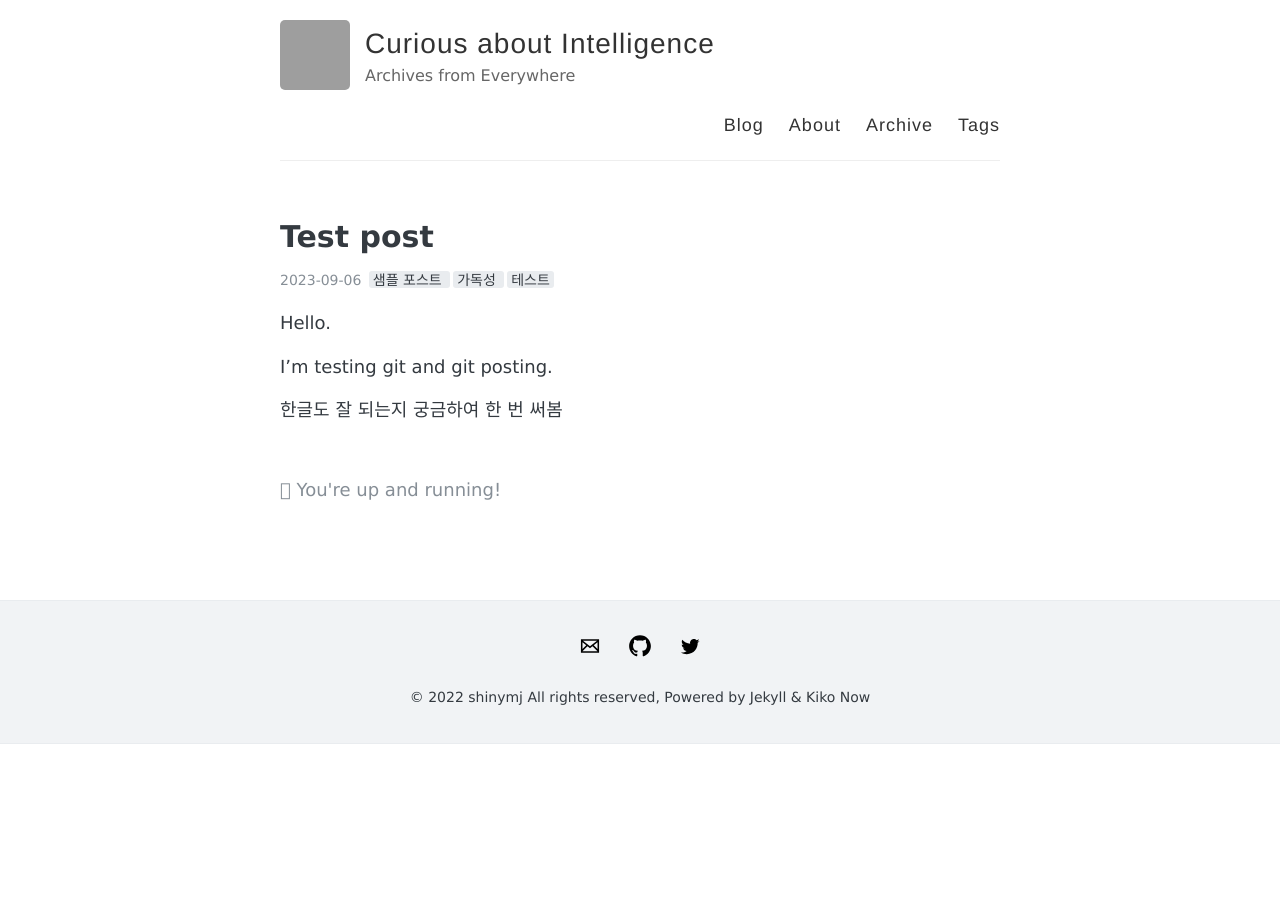
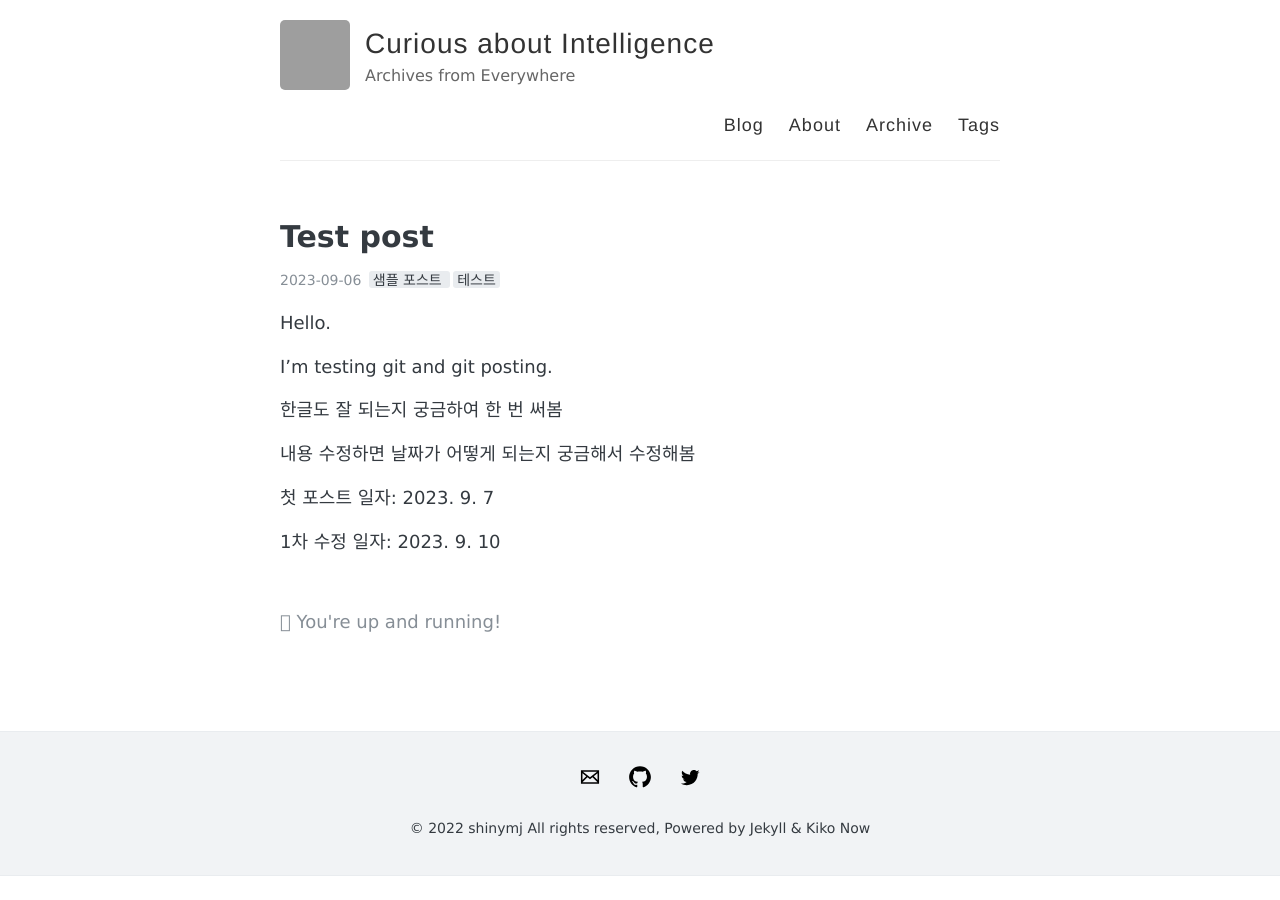
Before and after one commit to shinymj/shinymj.github.io, a Jekyll site: the page built from _posts/2023-09-06-My-first-posting.md, in a window 1280 px wide. Built offline with Jekyll 4.4.1, drawn with Linux system fonts in a browser that asks for light colours; grey boxes are pictures that could not be loaded.

Commit message:
Update 2023-09-06-My-first-posting.md

```diff
--- a/_posts/2023-09-06-My-first-posting.md
+++ b/_posts/2023-09-06-My-first-posting.md
@@ -1,7 +1,7 @@
 ---
 layout: post
 title: "Test post"
-tags: [샘플 포스트, 가독성, 테스트]
+tags: [샘플 포스트, 테스트]
 comments: true
 ---
 
@@ -10,3 +10,9 @@ Hello.
 I'm testing git and git posting.
 
 한글도 잘 되는지 궁금하여 한 번 써봄
+
+내용 수정하면 날짜가 어떻게 되는지 궁금해서 수정해봄
+
+첫 포스트 일자: 2023. 9. 7
+
+1차 수정 일자: 2023. 9. 10
```
